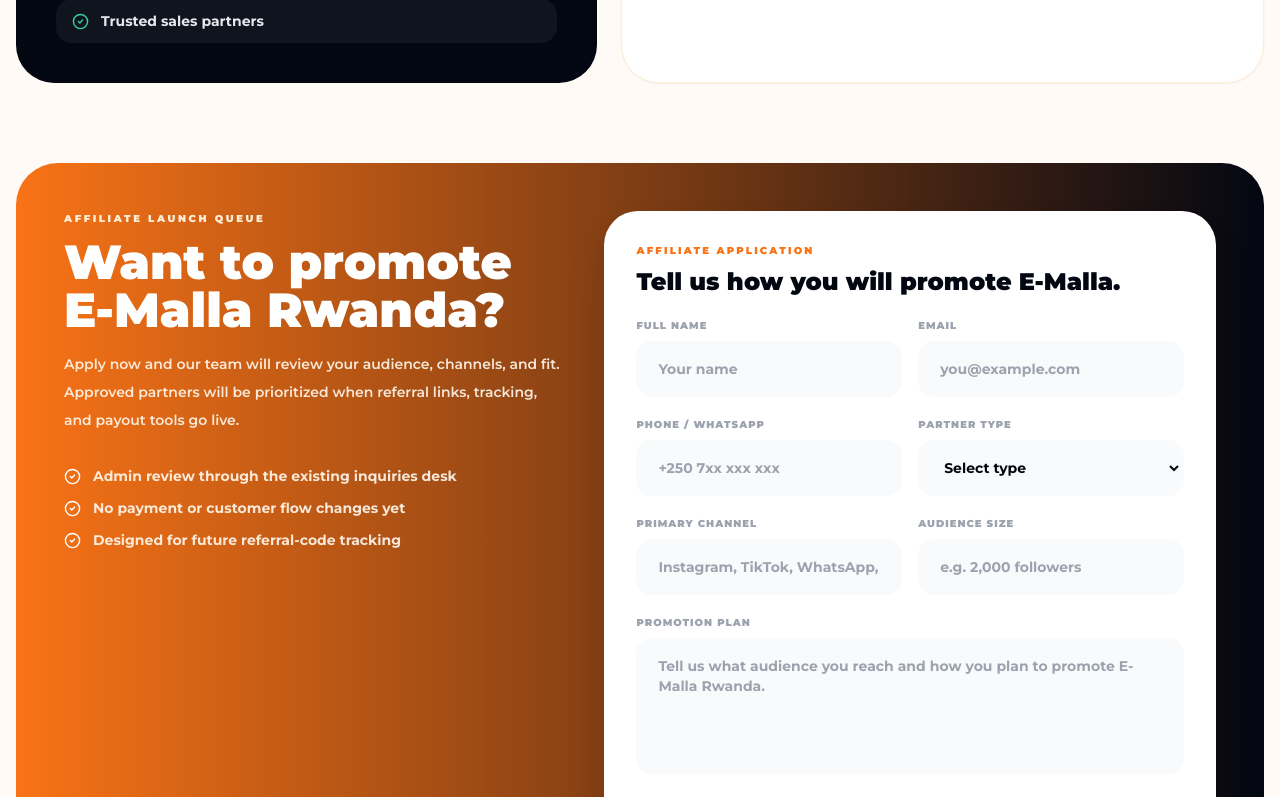
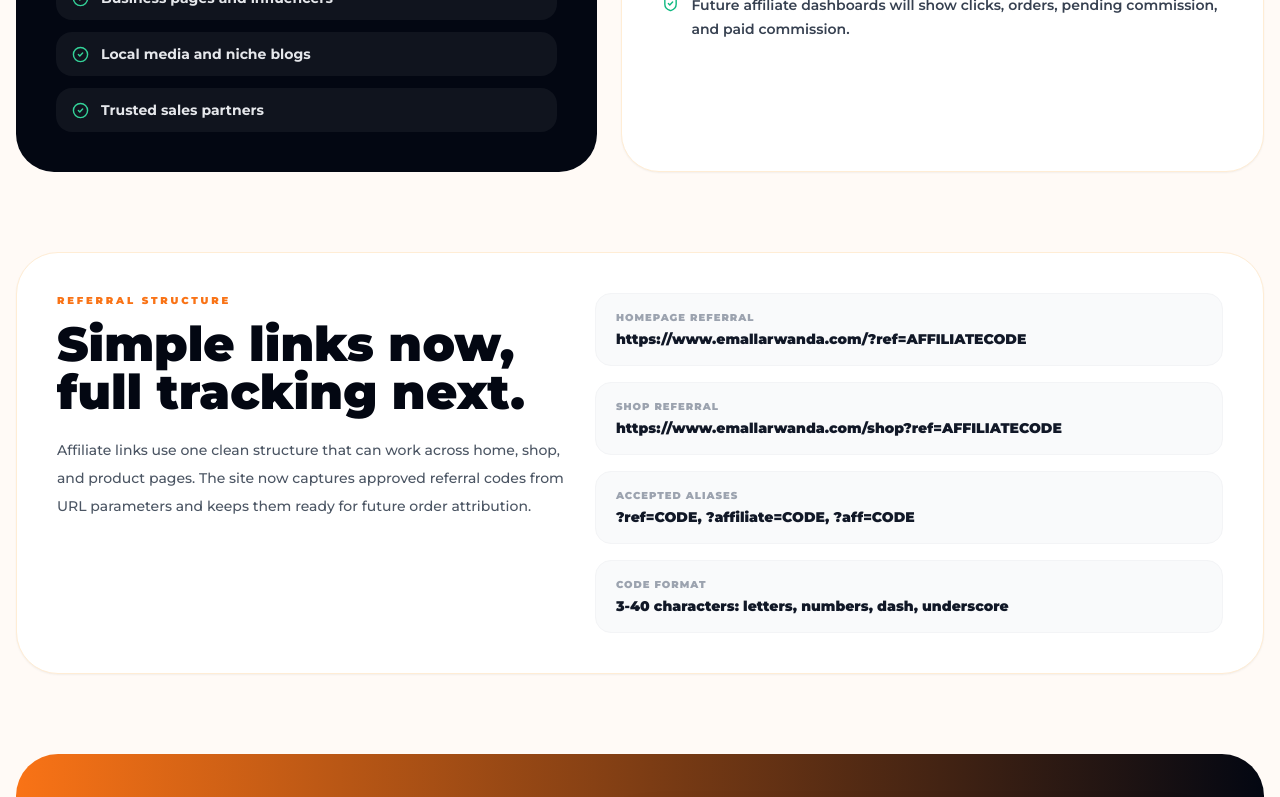
Before and after one commit to emalla-tech/emalla-platform, a React (Vite) app: page /affiliate-program in a window 1280 px wide. Shown: the part 2000-2797 px from the top of the page. Built offline with nearby package versions, Linux system fonts and the light colour scheme; no server answers.

Commit message:
Prepare affiliate referral link tracking

```diff
--- a/App.tsx
+++ b/App.tsx
@@ -35,6 +35,7 @@
 import RoleRoute from './auth/RoleRoute';
 import { useAuth } from './auth/AuthContext';
 import { getRoleHome } from './auth/roleRouting';
+import { captureAffiliateReferralFromLocation } from './services/affiliateReferralService';
 
 const Home = lazy(() => import('./pages/Home'));
 const BecomeSeller = lazy(() => import('./pages/BecomeSeller'));
@@ -287,6 +288,16 @@
   return null;
 };
 
+const AffiliateReferralTracker = () => {
+  const { pathname, search } = useLocation();
+
+  useEffect(() => {
+    captureAffiliateReferralFromLocation(search, pathname);
+  }, [pathname, search]);
+
+  return null;
+};
+
 const BackToTop = () => {
   const [isVisible, setIsVisible] = React.useState(false);
 
@@ -329,6 +340,7 @@
         <LegacyHashRedirect />
         <ScrollToTop />
         <SeoMetaUpdater />
+        <AffiliateReferralTracker />
         <BackToTop />
         <CookieConsent />
         <div className="min-h-screen flex flex-col app-shell">
--- a/pages/AffiliateProgram.tsx
+++ b/pages/AffiliateProgram.tsx
@@ -13,6 +13,7 @@
   Sparkles,
   Users
 } from 'lucide-react';
+import { buildAffiliateLink, normalizeAffiliateCode } from '../services/affiliateReferralService';
 import { InquiryService } from '../services/inquiryService';
 
 const steps = [
@@ -56,6 +57,7 @@
     email: '',
     phone: '',
     partnerType: '',
+    preferredCode: '',
     channel: '',
     audienceSize: '',
     message: ''
@@ -82,6 +84,8 @@
         message: [
           `Phone: ${formData.phone}`,
           `Partner type: ${formData.partnerType}`,
+          `Preferred referral code: ${normalizeAffiliateCode(formData.preferredCode) || 'Not specified'}`,
+          `Referral link preview: ${normalizeAffiliateCode(formData.preferredCode) ? buildAffiliateLink(formData.preferredCode) : 'Not generated yet'}`,
           `Primary channel: ${formData.channel}`,
           `Estimated audience/reach: ${formData.audienceSize || 'Not specified'}`,
           '',
@@ -95,6 +99,7 @@
         email: '',
         phone: '',
         partnerType: '',
+        preferredCode: '',
         channel: '',
         audienceSize: '',
         message: ''
@@ -105,6 +110,14 @@
       setIsSubmitting(false);
     }
   };
+
+  const normalizedPreferredCode = normalizeAffiliateCode(formData.preferredCode);
+  const referralPreviewLink = normalizedPreferredCode
+    ? buildAffiliateLink(normalizedPreferredCode)
+    : 'https://www.emallarwanda.com/?ref=YOURCODE';
+  const shopPreviewLink = normalizedPreferredCode
+    ? buildAffiliateLink(normalizedPreferredCode, '/shop')
+    : 'https://www.emallarwanda.com/shop?ref=YOURCODE';
 
   return (
   <div className="min-h-screen bg-[#fffaf6]">
@@ -155,7 +168,8 @@
               {[
                 ['Program status', 'Application interest'],
                 ['Best for', 'Creators, communities, sales partners'],
-                ['Tracking', 'Referral links and codes planned'],
+                ['Link format', 'emallarwanda.com/?ref=CODE'],
+                ['Tracking', '30-day local attribution prepared'],
                 ['Payout review', 'Finance controlled']
               ].map(([label, value]) => (
                 <div key={label} className="rounded-2xl border border-gray-100 bg-gray-50 px-5 py-4">
@@ -225,6 +239,31 @@
             </li>
           ))}
         </ul>
+      </div>
+    </section>
+
+    <section className="mx-auto max-w-7xl px-4 pb-16 md:pb-20">
+      <div className="grid gap-6 rounded-[42px] border border-orange-100 bg-white p-8 shadow-sm md:grid-cols-[0.9fr_1.1fr] md:p-10">
+        <div>
+          <p className="text-[10px] font-black uppercase tracking-[0.28em] text-orange-500">Referral structure</p>
+          <h2 className="mt-3 text-3xl font-black text-gray-950 md:text-5xl">Simple links now, full tracking next.</h2>
+          <p className="mt-5 text-sm font-medium leading-7 text-gray-600">
+            Affiliate links use one clean structure that can work across home, shop, and product pages. The site now captures approved referral codes from URL parameters and keeps them ready for future order attribution.
+          </p>
+        </div>
+        <div className="grid gap-4">
+          {[
+            ['Homepage referral', 'https://www.emallarwanda.com/?ref=AFFILIATECODE'],
+            ['Shop referral', 'https://www.emallarwanda.com/shop?ref=AFFILIATECODE'],
+            ['Accepted aliases', '?ref=CODE, ?affiliate=CODE, ?aff=CODE'],
+            ['Code format', '3-40 characters: letters, numbers, dash, underscore']
+          ].map(([label, value]) => (
+            <div key={label} className="rounded-2xl border border-gray-100 bg-gray-50 px-5 py-4">
+              <p className="text-[10px] font-black uppercase tracking-widest text-gray-400">{label}</p>
+              <p className="mt-1 break-all text-sm font-black text-gray-900">{value}</p>
+            </div>
+          ))}
+        </div>
       </div>
     </section>
 
@@ -327,6 +366,24 @@
                   </label>
                 </div>
 
+                <label className="block rounded-[28px] border border-orange-100 bg-orange-50/70 p-5">
+                  <span className="mb-2 block text-[10px] font-black uppercase tracking-widest text-orange-600">Preferred referral code</span>
+                  <input
+                    value={formData.preferredCode}
+                    onChange={(event) => updateField('preferredCode', event.target.value)}
+                    className="w-full rounded-2xl border-2 border-transparent bg-white px-5 py-4 text-sm font-bold uppercase outline-none transition-all focus:border-orange-500"
+                    placeholder="e.g. KIGALI-TECH"
+                  />
+                  <div className="mt-4 grid gap-2 rounded-2xl bg-white px-4 py-4 text-xs font-bold text-gray-600">
+                    <p className="text-[10px] font-black uppercase tracking-widest text-gray-400">Preview links</p>
+                    <p className="break-all text-gray-950">{referralPreviewLink}</p>
+                    <p className="break-all text-gray-500">{shopPreviewLink}</p>
+                    {formData.preferredCode && !normalizedPreferredCode ? (
+                      <p className="text-red-600">Use 3-40 characters: letters, numbers, dash, or underscore.</p>
+                    ) : null}
+                  </div>
+                </label>
+
                 <div className="grid gap-4 md:grid-cols-2">
                   <label className="block">
                     <span className="mb-2 block text-[10px] font-black uppercase tracking-widest text-gray-400">Primary channel</span>
--- /dev/null
+++ b/services/affiliateReferralService.ts
@@ -0,0 +1,111 @@
+import { PUBLIC_APP_URL } from './apiConfig';
+
+const STORAGE_KEY = 'emalla_affiliate_referral';
+const ATTRIBUTION_WINDOW_DAYS = 30;
+
+export const AFFILIATE_REFERRAL_PARAM_KEYS = ['ref', 'affiliate', 'aff'] as const;
+
+export interface AffiliateReferral {
+  code: string;
+  capturedAt: string;
+  expiresAt: string;
+  sourcePath: string;
+}
+
+export const normalizeAffiliateCode = (value = '') => {
+  const normalized = String(value || '')
+    .trim()
+    .replace(/\s+/g, '-')
+    .toUpperCase();
+
+  return /^[A-Z0-9][A-Z0-9_-]{2,39}$/.test(normalized) ? normalized : '';
+};
+
+const getPublicBaseUrl = () => {
+  const configuredUrl = String(PUBLIC_APP_URL || '').trim();
+  return configuredUrl && configuredUrl !== '/' ? configuredUrl : 'https://www.emallarwanda.com';
+};
+
+const getExpiryDate = () => {
+  const expiresAt = new Date();
+  expiresAt.setDate(expiresAt.getDate() + ATTRIBUTION_WINDOW_DAYS);
+  return expiresAt.toISOString();
+};
+
+const canUseStorage = () => {
+  try {
+    return typeof window !== 'undefined' && Boolean(window.localStorage);
+  } catch {
+    return false;
+  }
+};
+
+export const buildAffiliateLink = (code: string, path = '/') => {
+  const normalizedCode = normalizeAffiliateCode(code);
+  const normalizedPath = path.startsWith('/') ? path : `/${path}`;
+  const url = new URL(normalizedPath, getPublicBaseUrl());
+
+  if (normalizedCode) {
+    url.searchParams.set('ref', normalizedCode);
+  }
+
+  return url.toString();
+};
+
+export const getAffiliateCodeFromSearch = (search = '') => {
+  const params = new URLSearchParams(search);
+
+  for (const key of AFFILIATE_REFERRAL_PARAM_KEYS) {
+    const code = normalizeAffiliateCode(params.get(key) || '');
+    if (code) {
+      return code;
+    }
+  }
+
+  return '';
+};
+
+export const getStoredAffiliateReferral = (): AffiliateReferral | null => {
+  if (!canUseStorage()) return null;
+
+  try {
+    const raw = window.localStorage.getItem(STORAGE_KEY);
+    if (!raw) return null;
+
+    const referral = JSON.parse(raw) as AffiliateReferral;
+    if (!referral?.code || !referral?.expiresAt) return null;
+    if (new Date(referral.expiresAt).getTime() <= Date.now()) {
+      window.localStorage.removeItem(STORAGE_KEY);
+      return null;
+    }
+
+    return referral;
+  } catch {
+    window.localStorage.removeItem(STORAGE_KEY);
+    return null;
+  }
+};
+
+export const captureAffiliateReferralFromLocation = (search = '', sourcePath = '/') => {
+  const code = getAffiliateCodeFromSearch(search);
+  if (!code || !canUseStorage()) return null;
+
+  const referral: AffiliateReferral = {
+    code,
+    capturedAt: new Date().toISOString(),
+    expiresAt: getExpiryDate(),
+    sourcePath
+  };
+
+  try {
+    window.localStorage.setItem(STORAGE_KEY, JSON.stringify(referral));
+    return referral;
+  } catch {
+    return null;
+  }
+};
+
+export const clearStoredAffiliateReferral = () => {
+  if (!canUseStorage()) return;
+  window.localStorage.removeItem(STORAGE_KEY);
+};
```
